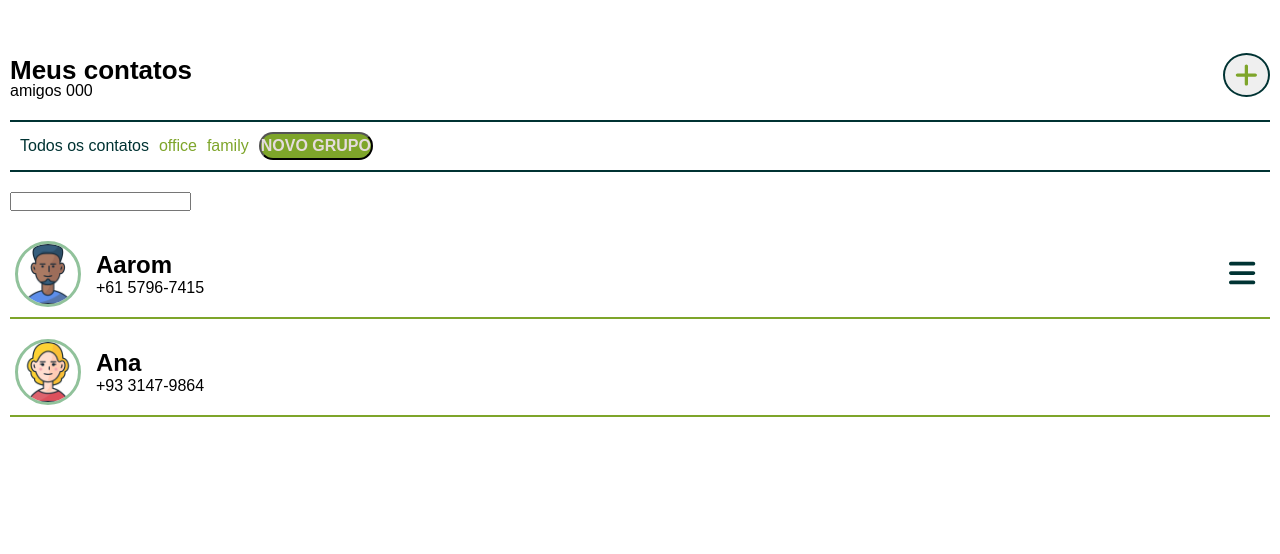
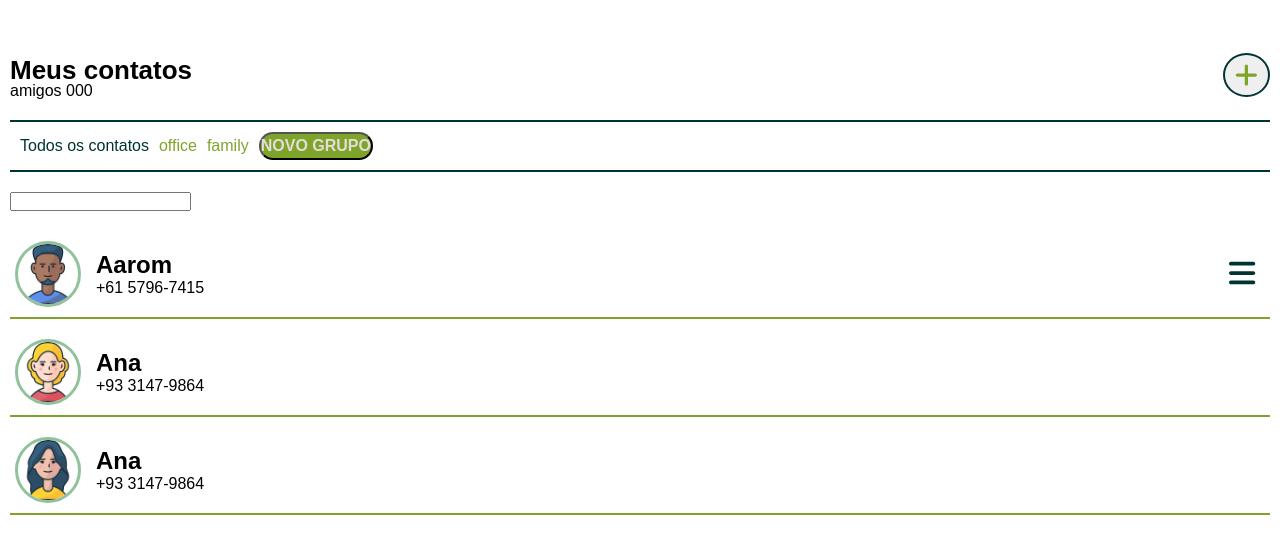
Before and after one commit to ravanss/contactApp, an Angular app in the folder contactApp/: page /contatos in a window 1280 px wide. Shown: the top 554 px of the page. Built offline with nearby package versions, Linux system fonts and the light colour scheme.

Commit message:
atualizando o layout da pagina de contatos

```diff
--- a/contactApp/src/app/pages/contatos/contatos.component.html
+++ b/contactApp/src/app/pages/contatos/contatos.component.html
@@ -30,7 +30,13 @@
         <h1>Ana</h1>
         <p>+93 3147-9864</p>
       </div>
-
+    </div>
+    <div class="item">
+      <img src="../../../assets/mulherr.png" alt="icone de uma mulher" priority>
+      <div>
+        <h1>Ana</h1>
+        <p>+93 3147-9864</p>
+      </div>
     </div>
   </section>
   <footer>
```
